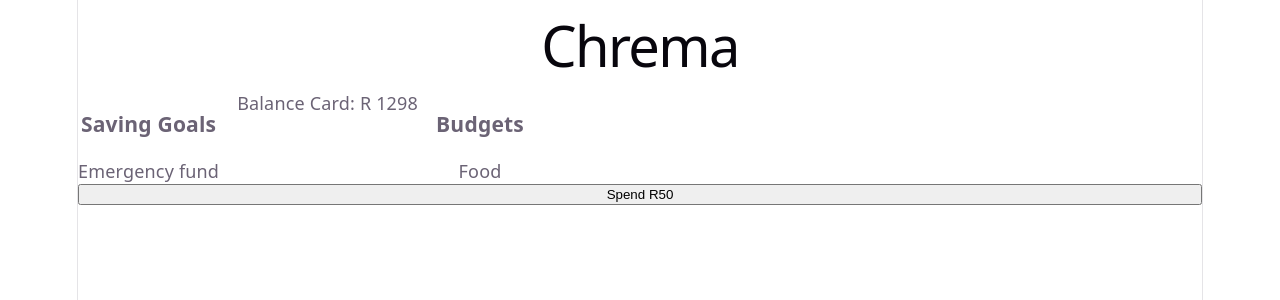
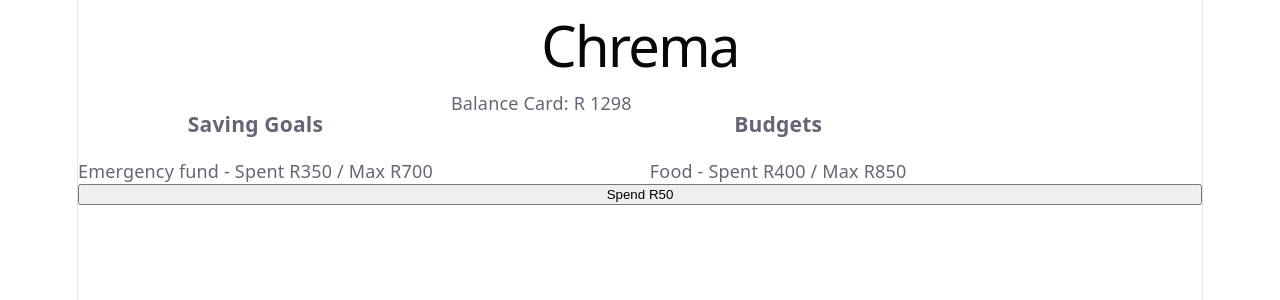
Before and after one commit to EricMoreland/Chrema_Phase_2, a React (Vite) app: page / in a window 1280 px wide. Shown: the top 300 px of the page. Built offline with nearby package versions, Linux system fonts and the light colour scheme.

Commit message:
Adding Spent/Max in array & hardcoding amounts for placeholder in Panels

```diff
--- a/src/components/BudgetsPanel.jsx
+++ b/src/components/BudgetsPanel.jsx
@@ -1,6 +1,6 @@
 function BudgetsPanel() {
     const budgetsArray = [
-        {id: 1, name: 'Food'}
+        {id: 1, name: 'Food', spent: 400, max: 850}
     ]
 
     return (
@@ -8,7 +8,9 @@ function BudgetsPanel() {
             <h3>Budgets</h3>
             {/* .map runs once PER ITEM in the array*/}
             {budgetsArray.map((budget) => (
-                <div key={budget.id}>{budget.name}</div>
+                <div key={budget.id}>
+                    {budget.name} - Spent R{budget.spent} / Max R{budget.max}
+                </div>
             ))}
         </div>
     )
--- a/src/components/SavingsPanel.jsx
+++ b/src/components/SavingsPanel.jsx
@@ -1,6 +1,6 @@
 function SavingsPanel() {
     const savingsArray = [
-        {id: 1, name: 'Emergency fund'}
+        {id: 1, name: 'Emergency fund', spent: 350, max: 700}
     ]
 
     return (
@@ -8,7 +8,9 @@ function SavingsPanel() {
             <h3>Saving Goals</h3>
             {/* .map runs once PER ITEM in the array*/}
             {savingsArray.map((goal) => (
-                <div key={goal.id}>{goal.name}</div>
+                <div key={goal.id}>
+                    {goal.name} - Spent R{goal.spent} / Max R{goal.max}
+                </div>
             ))}
         </div>
     )
```
